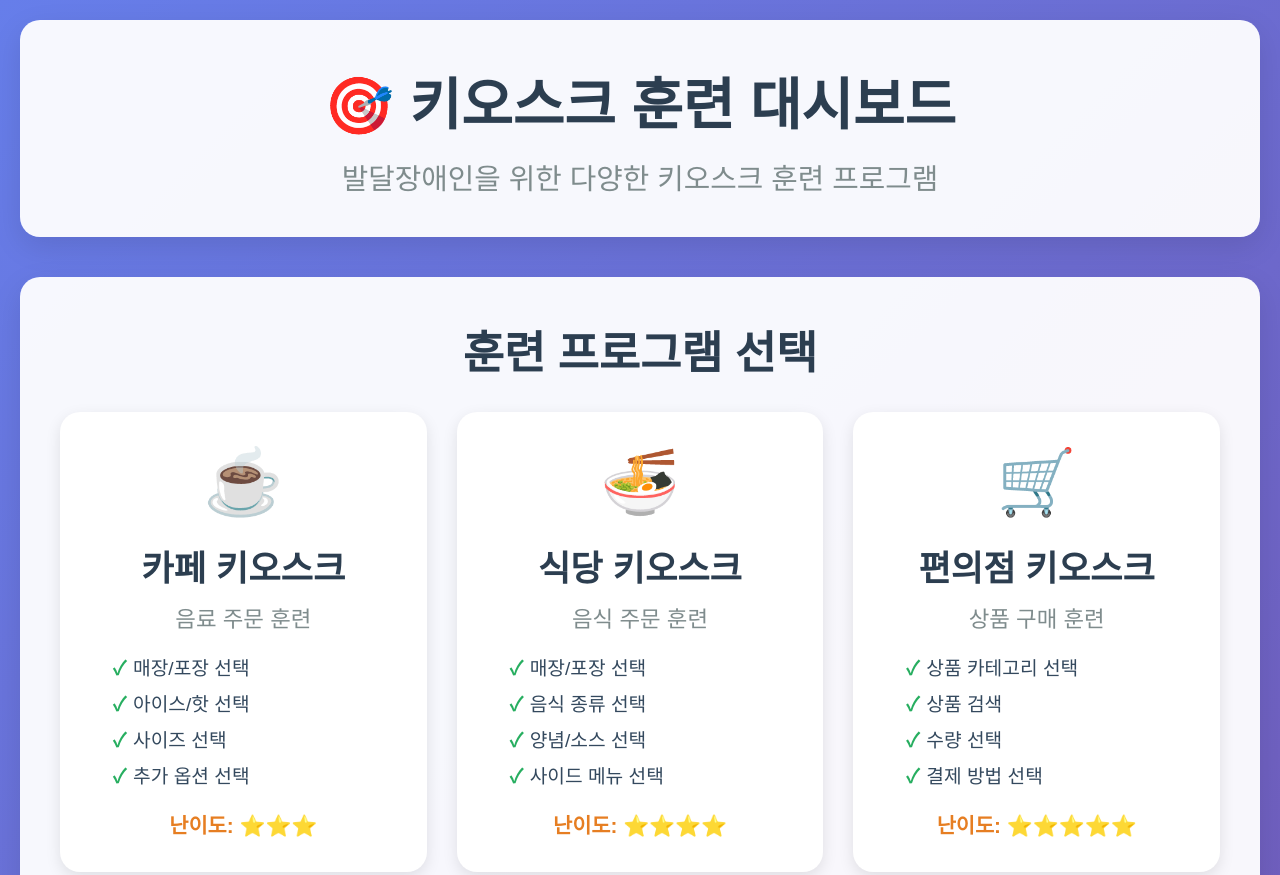
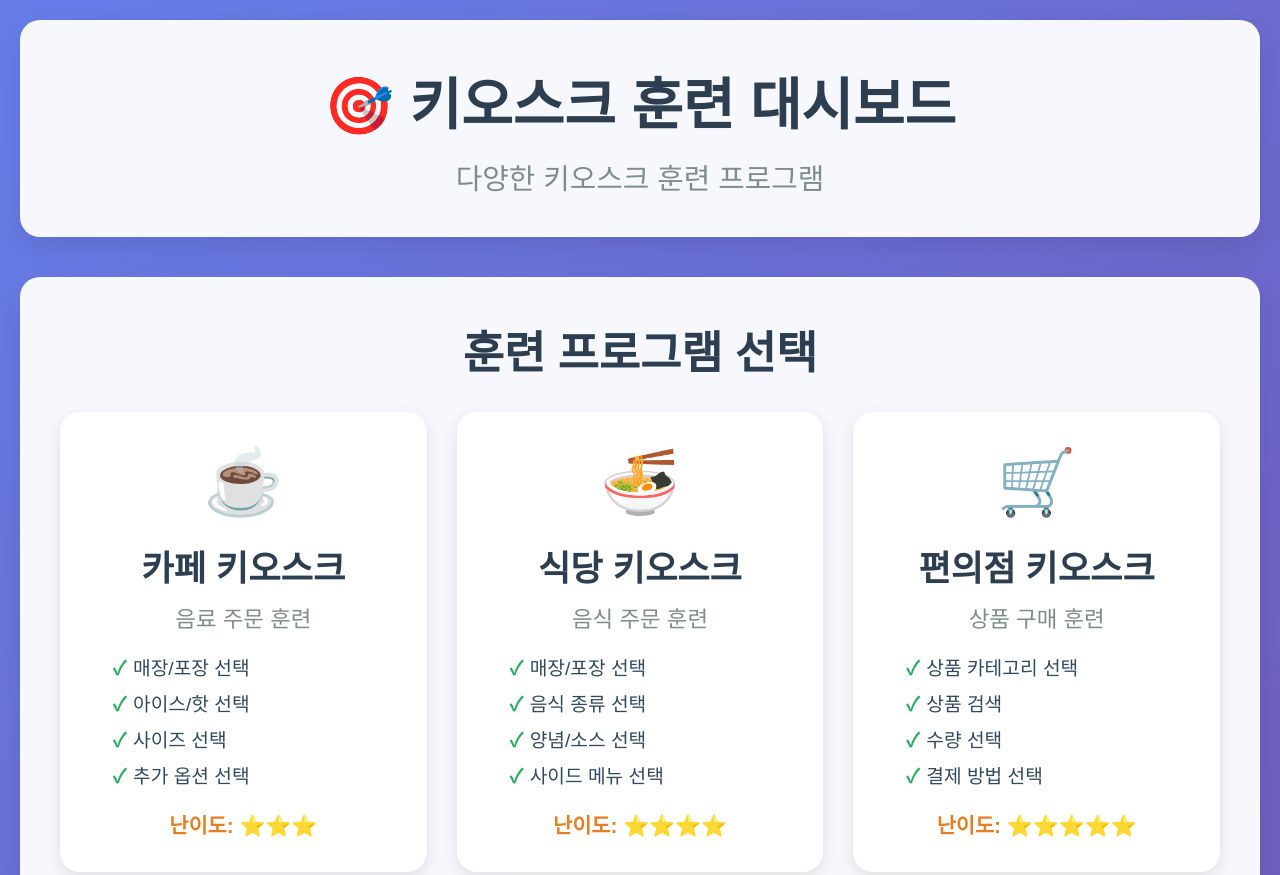
Before and after one commit to hamhyeonggwang/cafe, a plain HTML site: page index.html in a window 1280 px wide. Shown: the top 875 px of the page. Drawn offline with Linux system fonts and the light colour scheme.

Commit message:
Update index.html

```diff
--- a/index.html
+++ b/index.html
@@ -10,7 +10,7 @@
     <div class="container">
         <header>
             <h1>🎯 키오스크 훈련 대시보드</h1>
-            <p>발달장애인을 위한 다양한 키오스크 훈련 프로그램</p>
+            <p>다양한 키오스크 훈련 프로그램</p>
         </header>
 
         <div class="dashboard-section">
```
